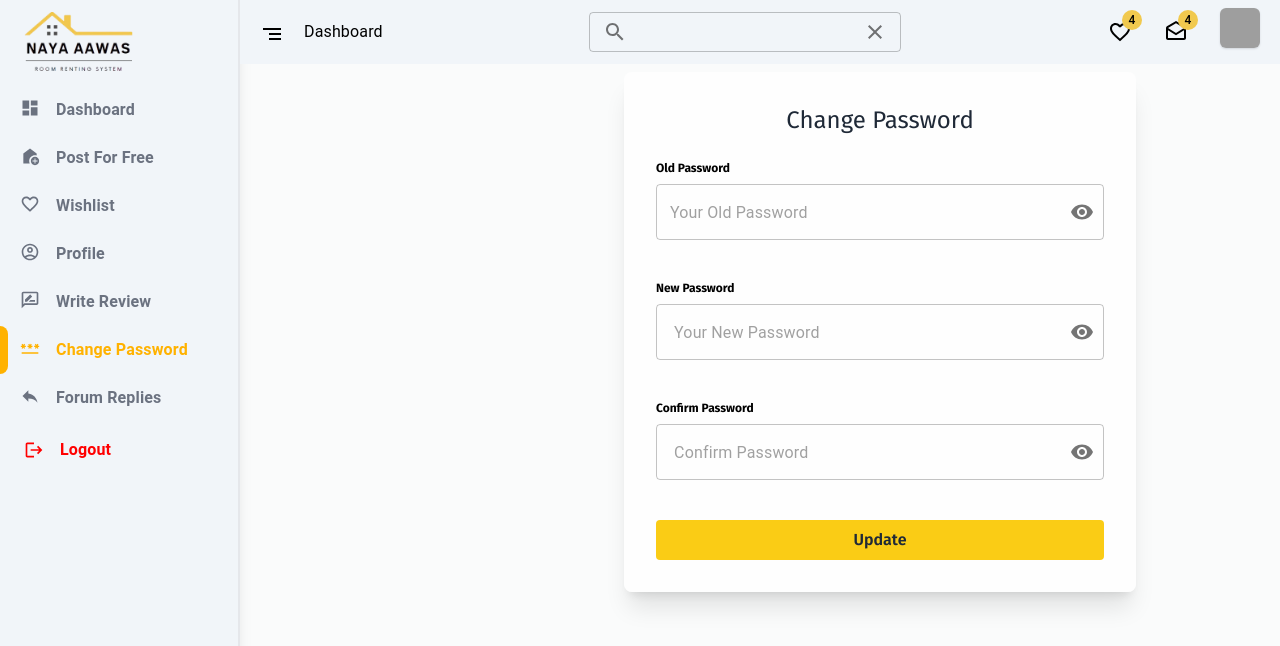
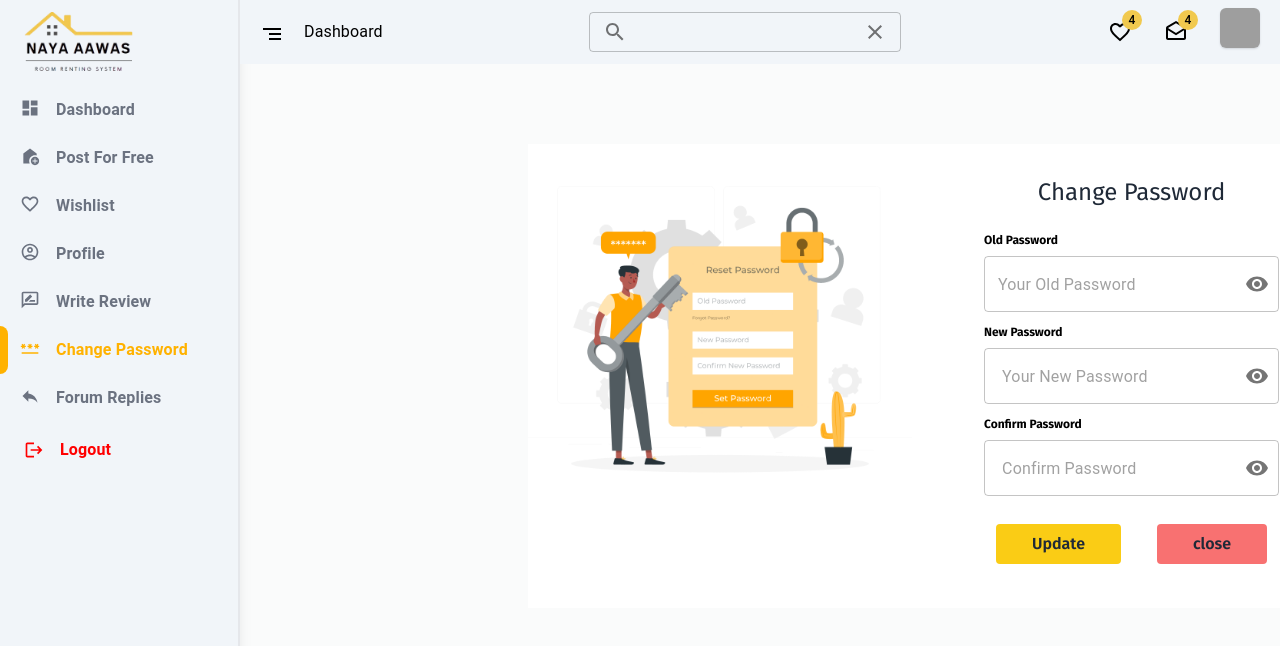
Before and after one commit to bhatta09/Room-Rental-System, a React (Vite) app: page /profile/change-password in a window 1280 px wide. Shown: the top 646 px of the page. Built offline with nearby package versions, Linux system fonts and the light colour scheme; grey boxes are pictures that could not be loaded.

Commit message:
change password design update

```diff
--- a/src/components/Profile/ChangePassword.jsx
+++ b/src/components/Profile/ChangePassword.jsx
@@ -3,7 +3,7 @@ import { useEffect, useState } from "react";
 import { TextField, IconButton, InputAdornment } from "@mui/material";
 import { Visibility, VisibilityOff } from "@mui/icons-material";
 import { useSelector } from "react-redux";
-
+import img from "../../assets/changeP.png"
 import { toast } from "react-toastify";
 
 const ChangePassword = () => {
@@ -80,13 +80,17 @@ const ChangePassword = () => {
   };
 
   return (
-    <div className="max-w-lg w-full p-8 mt-2 md:ml-96 bg-white bg-opacity-80 shadow-xl rounded-lg ">
+    <div className="w-full ml-72 mt-20 gap-10 bg-white  flex flex-row">
+    <div>
+      <img src={img} alt="" className="h-96 w-full"/>
+    </div>
+    <div className="p-8 bg-white">
       <form onSubmit={handleSubmit}>
         <h2 className="text-2xl font-normal mb-6 text-gray-800 text-center">
           Change Password
         </h2>
         <div>
-          <div className="mb-10 font-semibold  flex flex-col gap-2">
+          <div className="mb-3 font-semibold  flex flex-col gap-2">
             <label className="text-xs font-bold">Old Password</label>
             <TextField
               required
@@ -108,7 +112,7 @@ const ChangePassword = () => {
               }}
             />
           </div>
-          <div className="mb-10 font-semibold flex flex-col gap-2">
+          <div className="mb-3 font-semibold flex flex-col gap-2">
             <label className="text-xs font-bold">New Password</label>
             <TextField
               type={showPassword ? "text" : "password"}
@@ -131,7 +135,7 @@ const ChangePassword = () => {
               }}
             />
           </div>
-          <div className="mb-10 font-semibold flex flex-col gap-2">
+          <div className="mb-3 font-semibold flex flex-col gap-2">
             <label className="text-xs font-bold">Confirm Password</label>
             <TextField
               type={showPassword ? "text" : "password"}
@@ -158,14 +162,27 @@ const ChangePassword = () => {
             {formErrors.errorMsg}
           </h1>
 
+<div className="flex flex-row gap-9 p-3 w-full">
+  <div>
           <button
             type="submit"
-            className=" w-full  font-semibold bg-yellow-400 rounded h-10  text-base font-sm text-gray-800"
+            className=" w-full  font-semibold bg-yellow-400 rounded h-10 px-9 text-base font-sm text-gray-800"
           >
             Update
           </button>
+          </div>
+          <div>
+          <button
+            type="submit"
+            className=" w-full  font-semibold bg-red-400 rounded h-10 px-9 text-base font-sm text-gray-800"
+          >
+            close
+          </button>
+          </div>
+          </div>
         </div>
       </form>
+      </div>
     </div>
   );
 };
--- a/src/components/Profile/WriteReview.jsx
+++ b/src/components/Profile/WriteReview.jsx
@@ -102,7 +102,7 @@ const WriteReview = () => {
             error={!!formErrors.message}
             helperText={formErrors.message}
             placeholder="Write your message here"
-            className="w-full border border-gray-300 rounded-md focus:outline-none focus:ring-2 focus:ring-yellow-500 resize-none"
+            className="w-full border border-gray-300 rounded-md py-5 focus:outline-none focus:ring-2 focus:ring-yellow-500 resize-none"
           />
           <div className="text-right text-gray-500 mt-1">
             {message.length} of {maxChars} Characters
```
Also changed, not shown: src/assets/changeP.png (added).
